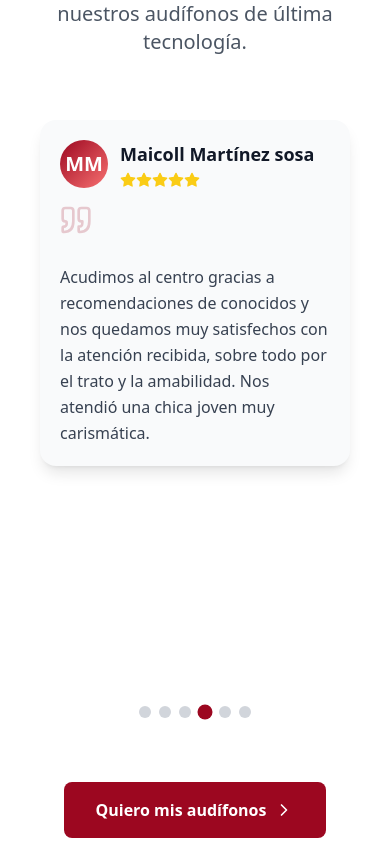
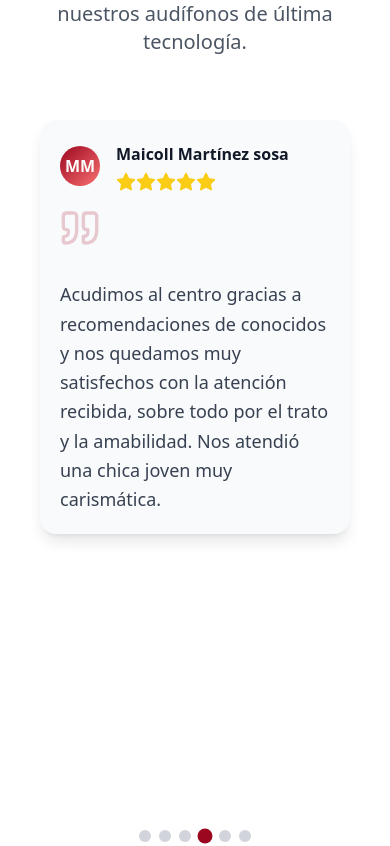
Before and after one commit to miempresaonline/granviav2, a React (Vite) app: page / in a window 390 px wide. Shown: the part 8163-9009 px from the top of the page. Built offline with nearby package versions, Linux system fonts and the light colour scheme.

Commit message:
Fix testimonials section dynamic height for mobile

```diff
--- a/src/App.tsx
+++ b/src/App.tsx
@@ -851,24 +851,24 @@ function App() {
               >
                 {testimonials.map((testimonial, index) => (
                   <div key={index} className="w-full flex-shrink-0 px-4">
-                    <div className="bg-gray-50 rounded-2xl p-6 sm:p-8 shadow-lg mx-auto max-w-2xl testimonial-card">
+                    <div className="testimonial-card bg-gray-50 rounded-2xl p-8 shadow-lg mx-auto max-w-2xl">
                       <div className="testimonial-content">
-                        <div className="testimonial-header flex items-center mb-4 sm:mb-6">
-                          <div className="testimonial-avatar w-12 h-12 sm:w-16 sm:h-16 bg-gradient-to-br from-[#9c0720] to-red-400 rounded-full flex items-center justify-center text-white text-lg sm:text-2xl font-bold">
+                        <div className="testimonial-header flex items-center mb-6">
+                          <div className="testimonial-avatar w-16 h-16 bg-gradient-to-br from-[#9c0720] to-red-400 rounded-full flex items-center justify-center text-white text-2xl font-bold">
                             {testimonial.initials}
                           </div>
-                          <div className="ml-3 sm:ml-4">
-                            <h3 className="testimonial-name text-lg sm:text-xl font-semibold text-gray-900">{testimonial.name}</h3>
+                          <div className="ml-4">
+                            <h3 className="testimonial-name text-xl font-semibold text-gray-900">{testimonial.name}</h3>
                             <div className="flex items-center mt-1">
                               {[...Array(testimonial.rating)].map((_, i) => (
-                                <Star key={i} className="w-4 h-4 sm:w-5 sm:h-5 text-yellow-400 fill-current" />
+                                <Star key={i} className="w-5 h-5 text-yellow-400 fill-current" />
                               ))}
                             </div>
                           </div>
                         </div>
-                        <Quote className="w-8 h-8 sm:w-10 sm:h-10 text-[#9c0720] opacity-20 mb-3 sm:mb-4" />
+                        <Quote className="w-10 h-10 text-[#9c0720] opacity-20 mb-4" />
                         <div className="testimonial-text">
-                          <p className="text-gray-700 leading-relaxed text-base sm:text-lg">
+                          <p className="text-gray-700 leading-relaxed text-lg">
                             {testimonial.text}
                           </p>
                         </div>
--- a/src/index.css
+++ b/src/index.css
@@ -164,7 +164,7 @@
   animation-play-state: paused;
 }
 
-/* Testimonials carousel fixes for mobile */
+/* Testimonials carousel - dynamic height for mobile */
 .testimonial-card {
   display: flex;
   flex-direction: column;
@@ -183,7 +183,6 @@
   flex: 1;
   display: flex;
   align-items: flex-start;
-  margin-top: auto;
 }
 
 .testimonial-header {
@@ -195,6 +194,7 @@
   .testimonial-card {
     padding: 1.5rem;
     min-height: auto;
+    height: auto;
   }
 
   .testimonial-text {
@@ -216,16 +216,39 @@
   .testimonial-name {
     font-size: 1.125rem;
   }
+
+  /* Remove fixed heights and let content flow naturally */
+  .testimonial-content {
+    height: auto;
+    min-height: auto;
+  }
+
+  /* Ensure carousel container adapts to content */
+  .testimonial-card {
+    max-width: 100%;
+    width: 100%;
+  }
 }
 
 @media (max-width: 480px) {
   .testimonial-card {
     padding: 1.25rem;
+    height: auto;
   }
 
   .testimonial-text {
     font-size: 0.95rem;
     line-height: 1.5;
+  }
+
+  .testimonial-avatar {
+    width: 2.5rem;
+    height: 2.5rem;
+    font-size: 1rem;
+  }
+
+  .testimonial-name {
+    font-size: 1rem;
   }
 }
 
```
